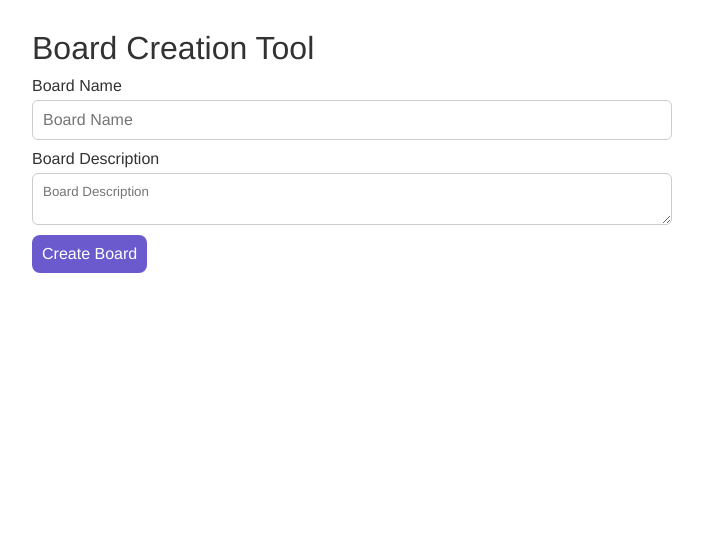
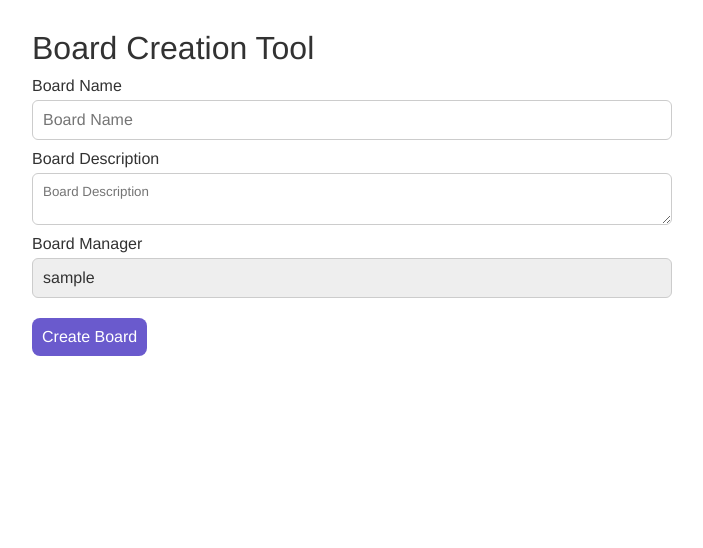
Before and after one commit to SCCpcweb/Read-It, a PHP site: page /subredditController.php?action=createSubredditForm in a window 1280 px wide. Shown: the part 60-608 px from the top of the page, without its empty margins (288-991 px from the left). Run offline with PHP 8.4, Linux system fonts and the light colour scheme; the visitor is signed in with stand-in values (Sample User, id 1).

Commit message:
Cannot create a board if the user is not logged in
Cannot create a board if the user is not logged in, updated styling.

```diff
--- a/css/styling.css
+++ b/css/styling.css
@@ -236,6 +236,18 @@ h4 {
   margin-bottom: 5px;
 }
 
+.formElement p {
+  margin-top: 0px;
+  margin-bottom: 10px;
+}
+
 .appear {
   display: none;
 }
+
+.greyCard {
+  border: 1px solid #ccc;
+  border-radius: 6px;
+  padding: 10px;
+  background-color: #eee;
+}
--- a/index.php
+++ b/index.php
@@ -21,7 +21,7 @@ switch ($action) {
         die();
         break;
     case 'profile':
-        if (empty($_SESSION['user'])) {
+        if (empty($_SESSION['username'])) {
             header('Location: index.php?action=signUp');
             break;
             die();
--- a/subredditController.php
+++ b/subredditController.php
@@ -21,11 +21,17 @@ switch ($action) {
         die();
         break;
     case 'createSubredditForm':
-        require 'views/createSubredditForm.php';
-        die();
-        break;
+        if (empty($_SESSION['username'])) {
+            header('Location: index.php?action=signUp');
+            break;
+            die();
+        } else {
+            require 'views/createSubredditForm.php';
+            die();
+            break;
+        }
     case 'createSubreddit':
-        echo 'yeet';
+        require 'models/subreddit/subredditValidation.php';
         die();
         break;
 }
--- a/views/createSubredditForm.php
+++ b/views/createSubredditForm.php
@@ -17,6 +17,10 @@
                     <label for="boardDescription">Board Description</label>
                     <textarea placeholder="Board Description" name="boardDescription"></textarea>
                 </div>
+                <div class="formElement">
+                    <label>Board Manager</label>
+                    <p class="greyCard"><?php echo $_SESSION['username']; ?></p>
+                </div>
                 <input type="hidden" name="action" value="createSubreddit">
                 <input type="submit" value="Create Board">
             </form>
```
Also changed, not shown: models/subreddit/subredditValidation.php (added, +7 -0 lines).
